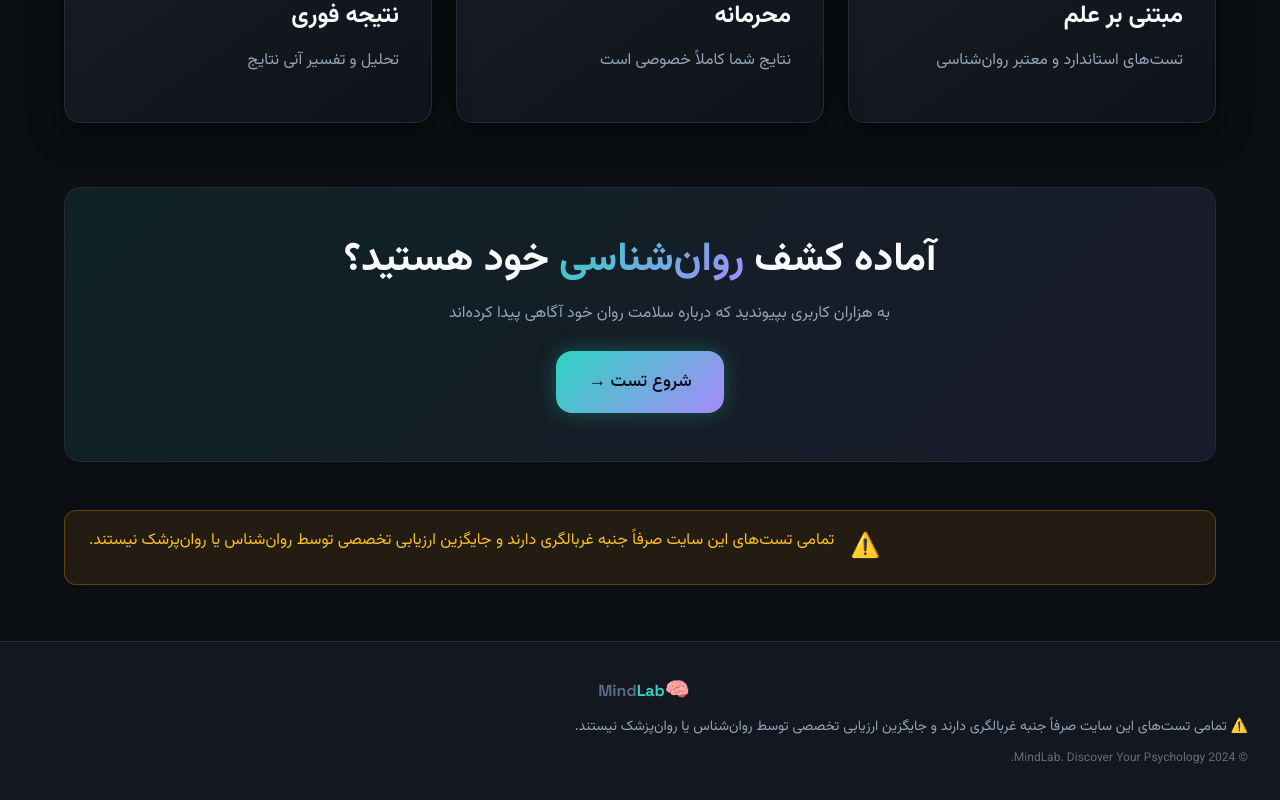
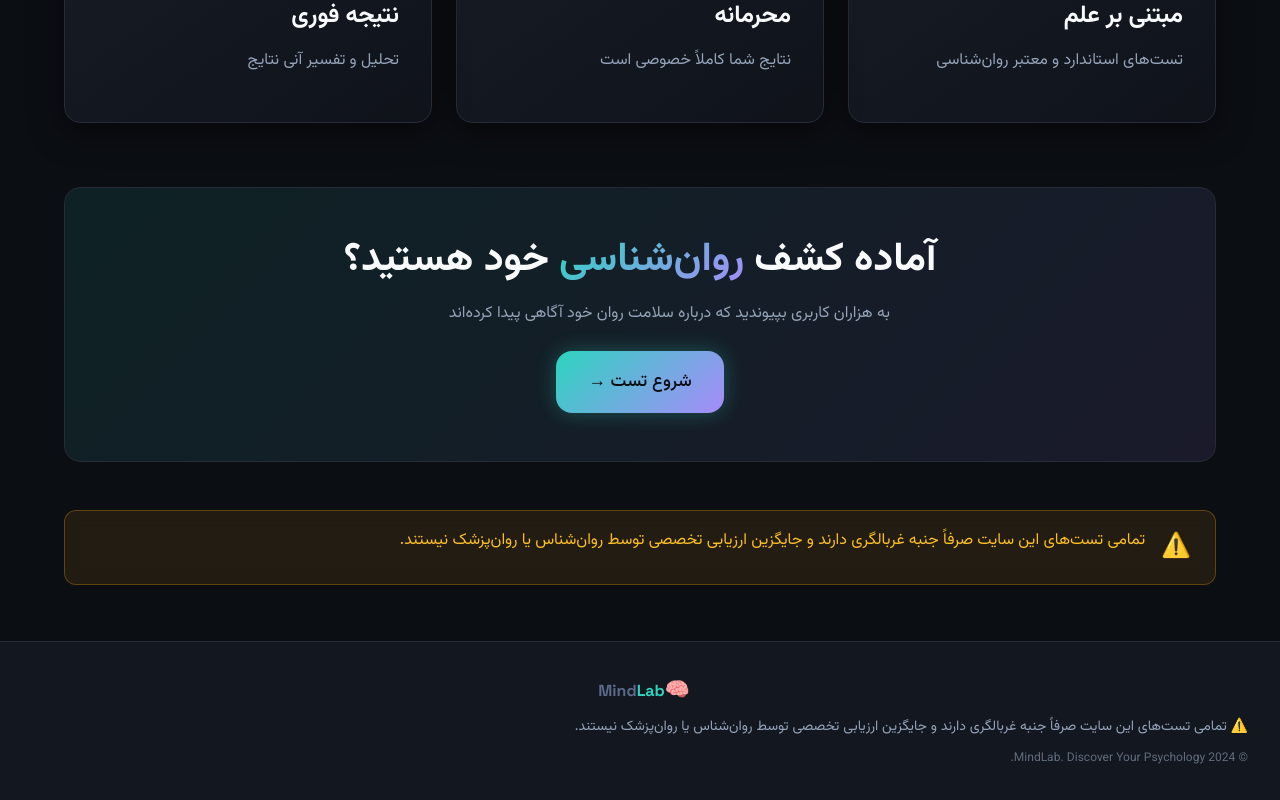
Before and after one commit to ramin-mahmoodi/MindLab, a React (Vite) app in the folder apps/web/: page / in a window 1280 px wide. Shown: the part 1048-1848 px from the top of the page. Built offline with nearby package versions, Linux system fonts and the light colour scheme; no server answers.

Commit message:
Fix alert text to stretch full width with flex:1

```diff
--- a/apps/web/src/index.css
+++ b/apps/web/src/index.css
@@ -322,13 +322,15 @@ a:hover {
   border-radius: var(--radius-lg);
   margin-bottom: var(--spacing-lg);
   display: flex;
-  flex-direction: row-reverse;
   align-items: flex-start;
-  justify-content: flex-start;
   gap: var(--spacing-md);
   backdrop-filter: blur(10px);
   direction: rtl;
   text-align: right;
+}
+
+.alert>*:last-child {
+  flex: 1;
 }
 
 .alert-warning {
```
